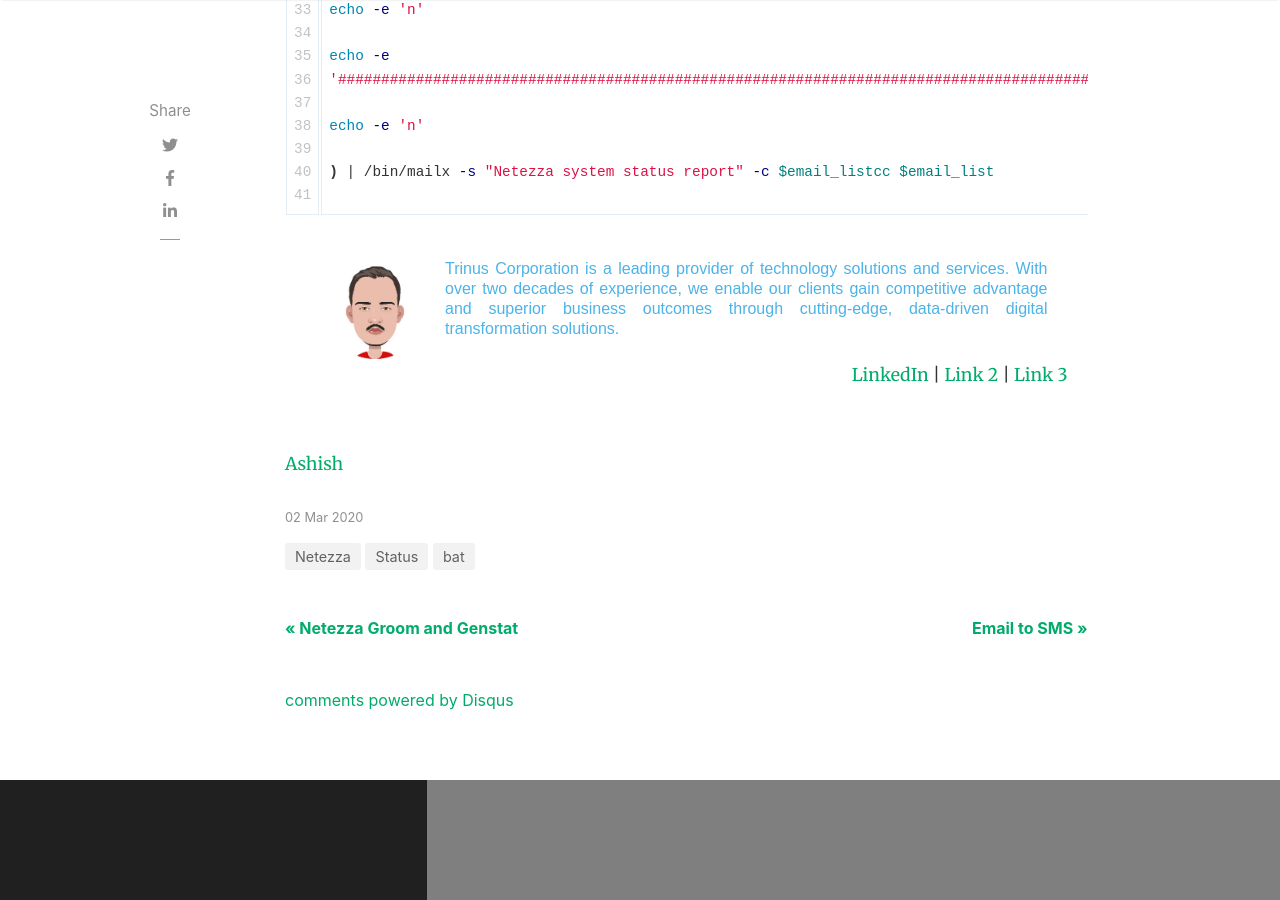
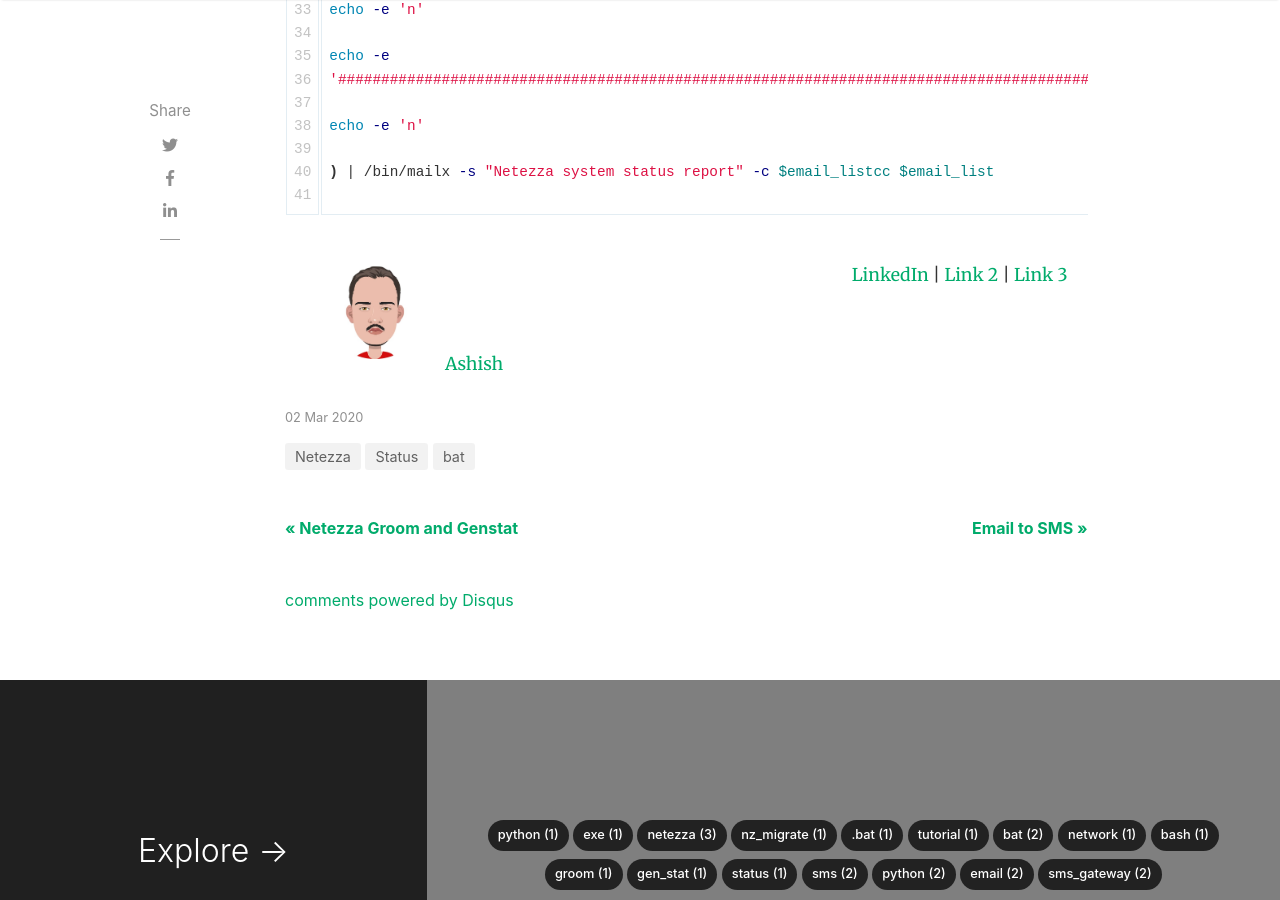
Before and after one commit to ashish-choudhari/weblog, a Jekyll site: the page built from _posts/2020-03-02-monitoring-server-status.md, in a window 1280 px wide and 900 px high, scrolled down 2553 px. Built offline with Jekyll 4.4.1, drawn with Linux system fonts in a browser that asks for light colours; nearby versions of some CDN libraries; comment, search, counter and statistics services are not loaded.

Commit message:
made changes

```diff
--- a/_posts/2020-03-02-monitoring-server-status.md
+++ b/_posts/2020-03-02-monitoring-server-status.md
@@ -91,13 +91,13 @@
 <div style="Margin:20px;">
             <img src="/assets/images/avatar_ashish.jpg" align="left" width="100" height="100" border="0" style="Margin:0 20px 20px 20px; background:#E79851;" />
             <p style="Margin:10px 20px 20px 20px; font:16px/1.25 sans-serif; color:#4CB3E8; text-align:justify;">
-               Trinus Corporation is a leading provider of technology solutions and services. With over two decades of experience, we enable our clients gain competitive advantage and superior business outcomes through cutting-edge, data-driven digital transformation solutions.
+
             <p align="right">
-              <a href="linkedin.com/in/mannara-technologies-recruitment-team-1947495b">LinkedIn</a> |
+              <a href="">LinkedIn</a> |
               <a href="#">Link 2</a> |
               <a href="#">Link 3</a>
               <br><br>
             </p>
 			</p>
 </div>
-[Ashish](mailto:ashish_choudhari@trinus.com?subject=[Trinus blogg])
+[Ashish](mailto:ashishdtl@gmail.com?subject=[log])
```
Also changed, not shown: _posts/2020-03-02-Groom-genstat-on-netezza.md (+3 -3 lines), _posts/2020-03-09-email-2-sms-for-specific-duration-of-day-how-it-started.md (+4 -3 lines).
